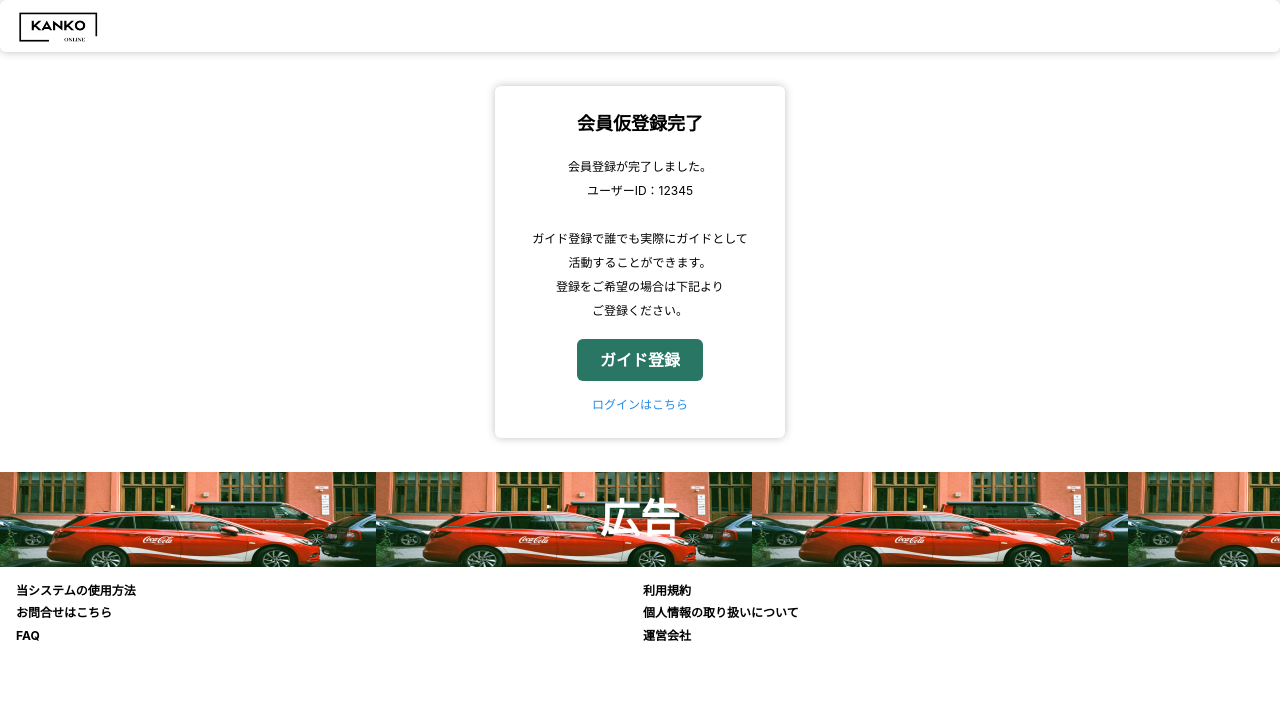
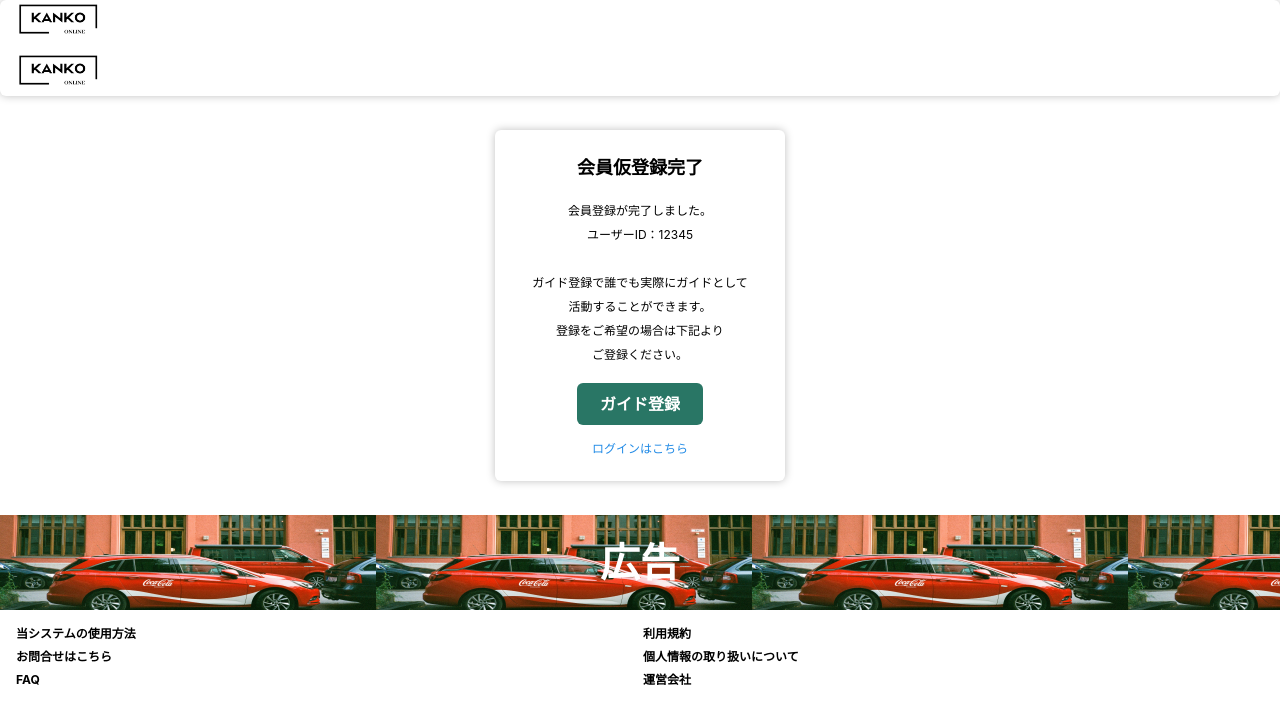
Before and after one commit to kabushikigaisya-kuwadatenoki/areafree-frontend, a Next.js app: page /register/complete in a window 1280 px wide. Shown: the top 724 px of the page. Built offline with nearby package versions, Linux system fonts and the light colour scheme.

Commit message:
トップページへのリンク作成

```diff
--- a/app/_components/ui/common/authed-header.tsx
+++ b/app/_components/ui/common/authed-header.tsx
@@ -1,6 +1,7 @@
 import { Flex, Paper } from '@mantine/core'
 import { IconBell, IconLogout, IconUserCircle } from '@tabler/icons-react'
 import Image from 'next/image'
+import Link from 'next/link'
 
 const logo = '/logo.png'
 
@@ -8,7 +9,9 @@ export function AuthedHeader() {
   return (
     <Paper shadow="lg" px="md">
       <Flex justify="space-between" align="center" h="52px">
+        <Link href="/">
         <Image src={logo} width={85} height={37} alt="logo" />
+        </Link>
         <Flex gap="sm" align="center">
           <IconBell size={24} strokeWidth={2} color={'#F59E0B'} />
           <IconUserCircle size={24} strokeWidth={2} color={'#555555'} />
--- a/app/_components/ui/common/unauth-header.tsx
+++ b/app/_components/ui/common/unauth-header.tsx
@@ -1,11 +1,15 @@
 import { Flex, Paper } from '@mantine/core'
 import Image from 'next/image'
+import Link from 'next/link'
 
 const logo = '/logo.png'
 
 export function UnAuthHeader() {
   return (
     <Paper shadow="lg" px="md">
+              <Link href="/">
+        <Image src={logo} width={85} height={37} alt="logo" />
+        </Link>
       <Flex justify="space-between" align="center" h="52px">
         <Image src={logo} width={85} height={37} alt="logo" />
       </Flex>
```
